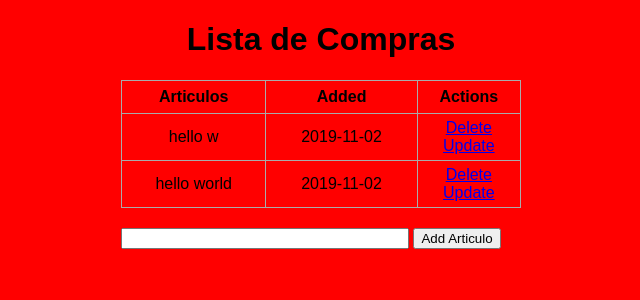
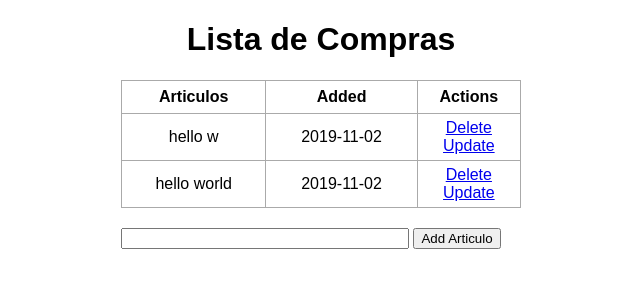
Before and after one commit to huntersillo/flask-app, a Flask app: page / in a window 1280 px wide. Shown: the top 300 px of the page, without its empty margins (319-959 px from the left). Run offline with Flask 2, Linux system fonts and the light colour scheme; data comes from the database, SQL or seed files in the repository.

Commit message:
bg changed

```diff
--- a/static/css/main.css
+++ b/static/css/main.css
@@ -2,7 +2,6 @@ body,
 html {
   margin: 0;
   font-family: sans-serif;
-  background-color: red;
 }
 
 .content {
```
